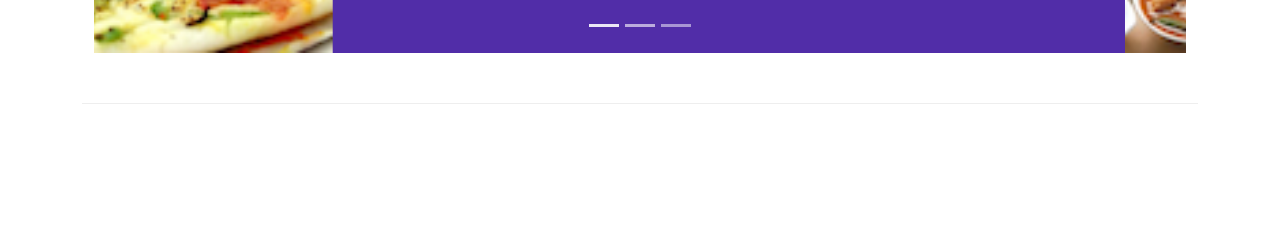
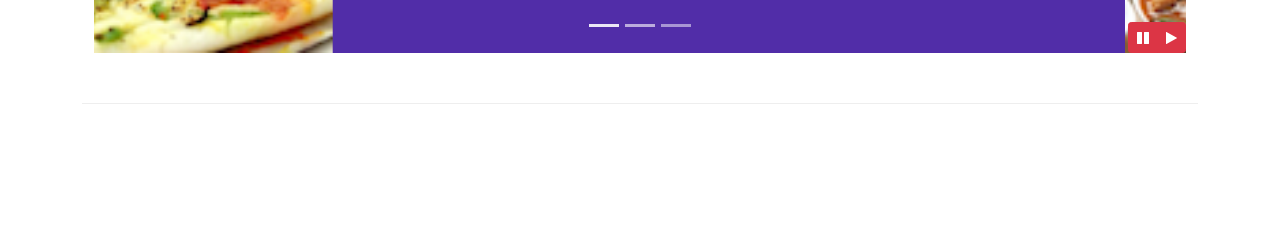
Before and after one commit to BorhaneddineHamadou/Bootstrap, a website: page index.html in a window 1280 px wide. Shown: the part 801-1032 px from the top of the page. Drawn offline with nearby package versions, Linux system fonts and the light colour scheme.

Commit message:
Bootstrap_jQuery

```diff
--- a/css/styles.css
+++ b/css/styles.css
@@ -57,3 +57,10 @@ body{
     left:0;
     min-height: 300px;
 }
+
+#myButton{
+    position: absolute;
+    right: 0;
+    bottom: 0;
+    z-index: 1;
+}
--- a/index.html
+++ b/index.html
@@ -198,6 +198,14 @@
                     </ol>
                     <a href="#mycarousel" class="carousel-control-prev" data-bs-slide="prev"><span class="carousel-control-prev-icon"></span></a>
                     <a href="#mycarousel" class="carousel-control-next" data-bs-slide="next"><span class="carousel-control-next-icon"></span></a>
+                    <div class="btn-group" id="myButton">
+                        <button class="btn btn-danger btn-sm" id="carousel-pause">
+                            <span class="fa fa-pause"></span>
+                        </button>
+                        <button class="btn btn-danger btn-sm" id="carousel-play">
+                            <span class="fa fa-play"></span>
+                        </button>
+                    </div>
                 </div>
             </div>
         </div>
@@ -301,6 +309,18 @@
 <script src="node_modules/jquery/dist/jquery.slim.min.js"></script>
 <script src="node_modules/popper.js/dist/umd/popper.min.js"></script>
 <script src="node_modules/bootstrap/dist/js/bootstrap.bundle.js"></script>
+<script>
+    $(document).ready(function(){
+        $('#mycarousel').carousel({interval : 2000});
+        $('#carousel-pause').click(function(){
+            $('#mycarousel').carousel('pause');
+        });
+        $('#carousel-play').click(function(){
+          $('#mycarousel').carousel('cycle');
+        });
+    });
+</script>
+
 </body>
 
 </html>
```
